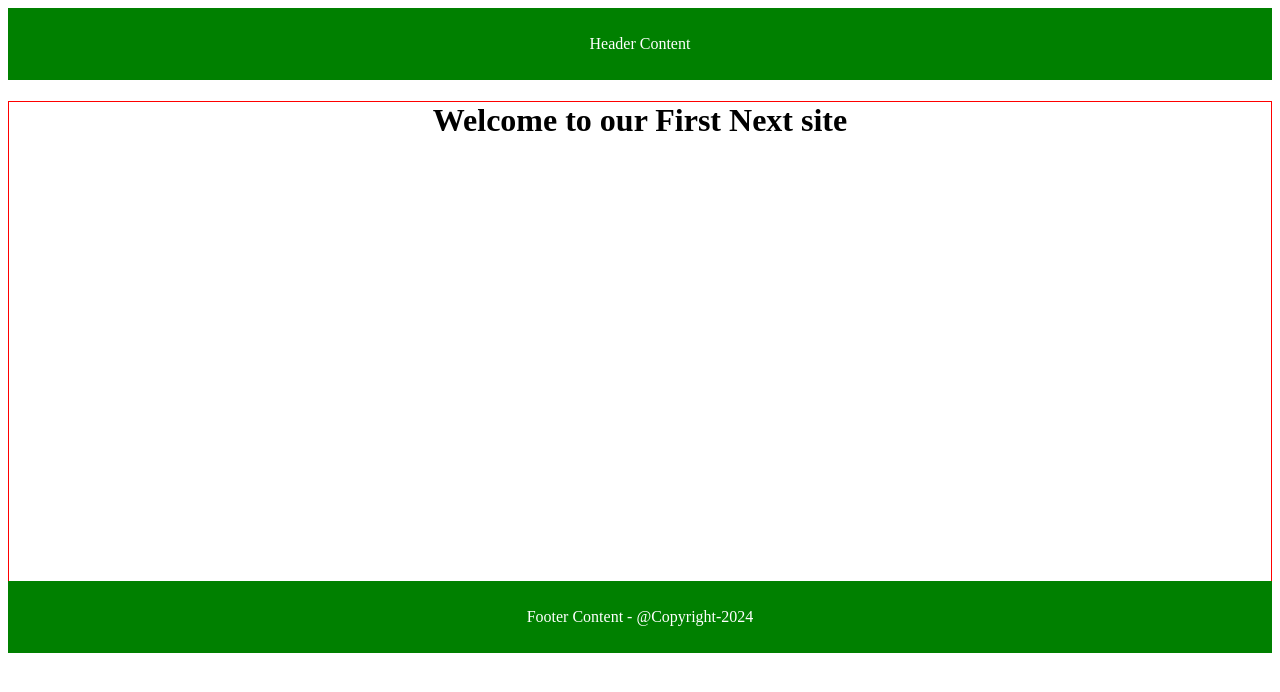
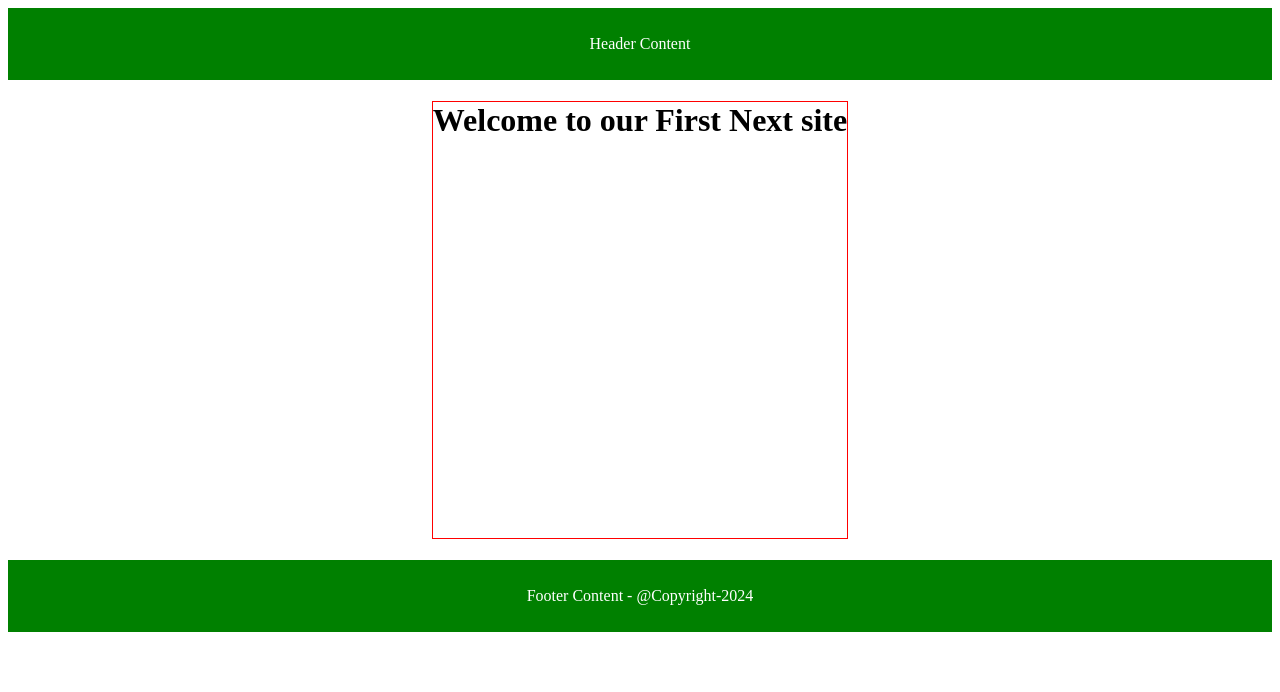
Before and after one commit to abuzardanishcode/routing-demo, a Next.js app: page / in a window 1280 px wide. Shown: the top 692 px of the page. Built offline with nearby package versions, Linux system fonts and the light colour scheme.

Commit message:
Nested Layout code - 3 Nov - 2024 : 6:40

```diff
--- a/src/app/style.css
+++ b/src/app/style.css
@@ -10,6 +10,10 @@
 
 .main-content{
     height: 60vh;
+    display: flex;
+    justify-content: center;
+    align-items: center;
+    flex-direction: column;
 }
 
 .Homepage-content{
```
Also changed, not shown: src/app/products/[productId]/layout.tsx (added, +13 -0 lines).
